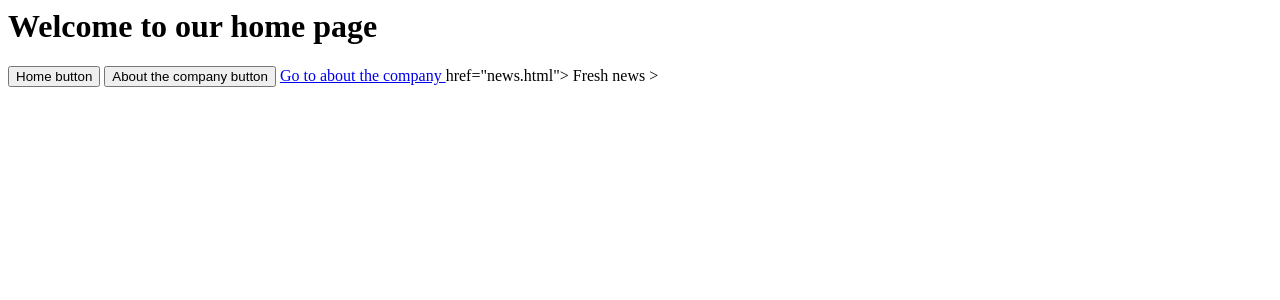
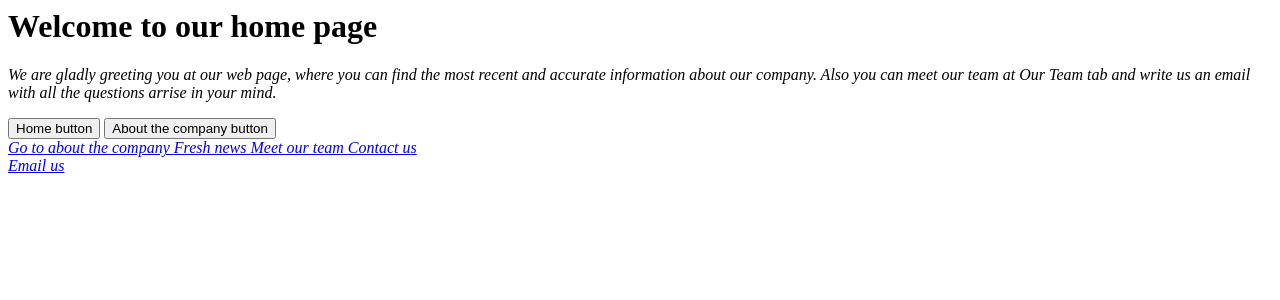
Before and after one commit to Mancunian1902/Number1project, a Django app: page / in a window 1280 px wide. Shown: the top 300 px of the page. Run offline with Django 3.2, Linux system fonts and the light colour scheme.

Commit message:
Create multi page website

```diff
--- a/hello_world/templates/hello_world.html
+++ b/hello_world/templates/hello_world.html
@@ -1,9 +1,20 @@
-<head>
+<header>
 <h1 text-align;center>Welcome to our home page</h1>
+
+    <p> <em>We are gladly greeting you at our web page, where you can find the most recent and accurate information
+    about our company. Also you can meet our team at Our Team tab and write us an email with all the questions
+       arrise in your mind.<em>
+    </p>
+
     <button> Home button </button>
     <button> About the company button </button>
-    <head>
+    <header>
+
         <a href="about_company.html"> Go to about the company </a>
-        <a> href="news.html"> Fresh news </a>>
-        <!-- <a> href="our_team.html"> Meet our team </a>>
-        <!--  <a> href="contact_us.html"> Contact us  </a>>
+        <a href="news.html"> Fresh news </a>
+        <a href="our_team.html"> Meet our team </a>
+        <a href="contact_us.html"> Contact us  </a>
+
+<footer>
+    <a href="mailto:simply@company.com?subject=Reaching%20Out&body=How%20are%20you">Email us</a>
+        <footer>
--- a/number1project/urls.py
+++ b/number1project/urls.py
@@ -21,6 +21,8 @@ from django.urls import path, include
 
 urlpatterns = [
     path('admin/', admin.site.urls),
+    # url(r'^favicon\.ico$', RedirectView.as_view(url='/static/favicon/favicon.ico')),
     path('', include('hello_world.urls'))
 
+
 ]
```
